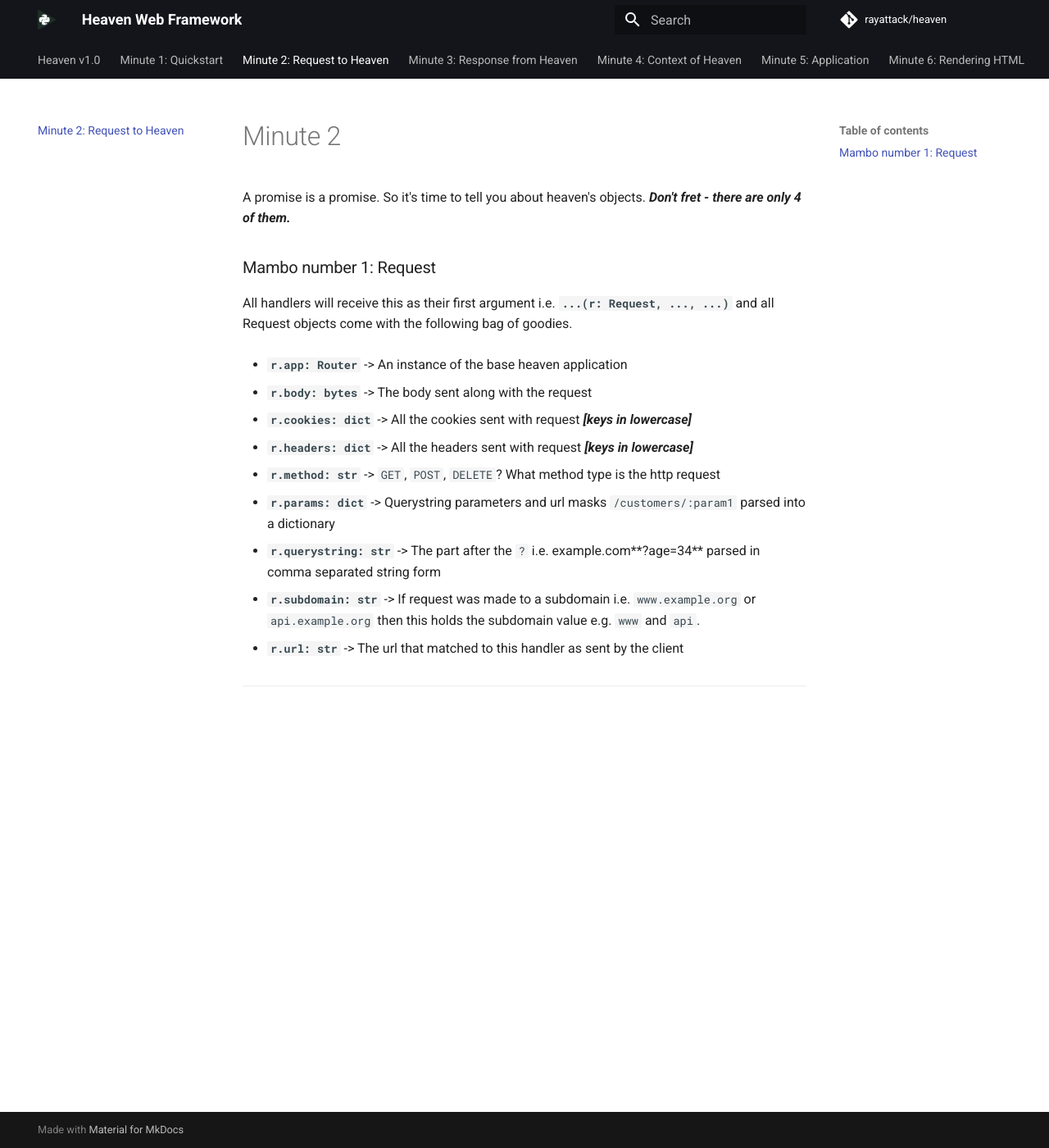
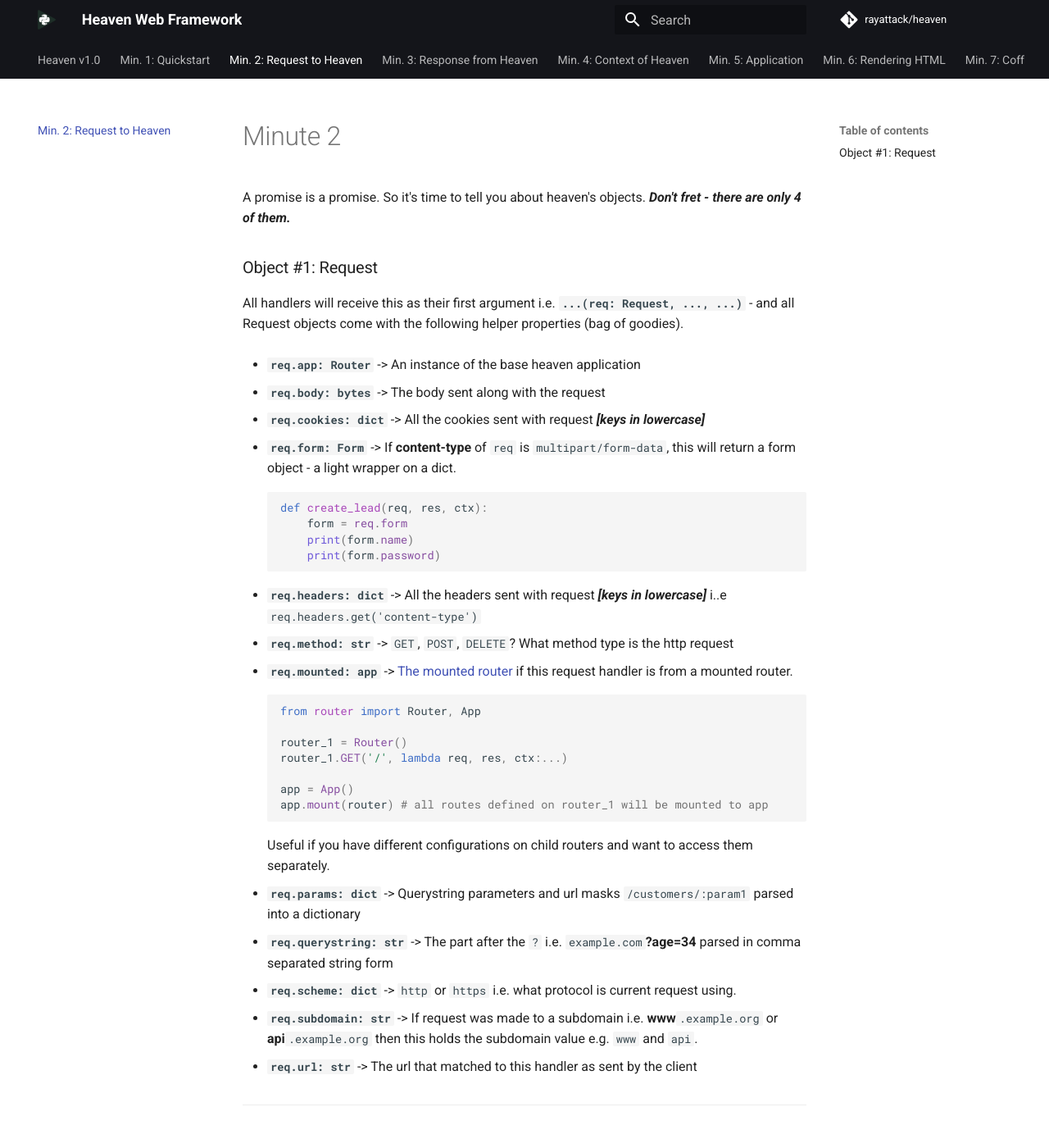
Before and after one commit to rayattack/heaven, an MkDocs documentation site: the page built from docs/request.md, in a window 1280 px wide and 1400 px high. Shown: the whole window at 82% size. Built offline with MkDocs 1.6.1 and Material for MkDocs 9.7.7, drawn with Linux system fonts in a browser that asks for light colours; comment, search, counter and statistics services are not loaded; some of the changed text lies outside the part shown.

Commit message:
docs: request to heaven documentation added

````diff
--- a/docs/request.md
+++ b/docs/request.md
@@ -2,25 +2,54 @@
 A promise is a promise. So it's time to tell you about heaven's objects. **_Don't fret - there are only 4 of them._**
 
 
-### Mambo number 1: Request
-All handlers will receive this as their first argument i.e. **`...(r: Request, ..., ...)`** and all Request objects come with the following bag of goodies.
+### Object \#1: Request
+All handlers will receive this as their first argument i.e. **`...(req: Request, ..., ...)`** -
+and all Request objects come with the following helper properties (bag of goodies).
 
-- **`r.app: Router`** -> An instance of the base heaven application
+- **`req.app: Router`** -> An instance of the base heaven application
 
-- **`r.body: bytes`** -> The body sent along with the request
+- **`req.body: bytes`** -> The body sent along with the request
 
-- **`r.cookies: dict`** -> All the cookies sent with request **_[keys in lowercase]_**
+- **`req.cookies: dict`** -> All the cookies sent with request **_[keys in lowercase]_**
 
-- **`r.headers: dict`** -> All the headers sent with request **_[keys in lowercase]_**
+- **`req.form: Form`** -> If **content-type** of `req` is `multipart/form-data`, this will return a form object - a light
+    wrapper on a dict.
+    ```py
+    def create_lead(req, res, ctx):
+        form = req.form
+        print(form.name)
+        print(form.password)
+    ```
 
-- **`r.method: str`** -> `GET`, `POST`, `DELETE`? What method type is the http request
+- **`req.headers: dict`** -> All the headers sent with request **_[keys in lowercase]_** i..e `req.headers.get('content-type')`
 
-- **`r.params: dict`** -> Querystring parameters and url masks `/customers/:param1` parsed into a dictionary
+- **`req.method: str`** -> `GET`, `POST`, `DELETE`? What method type is the http request
 
-- **`r.querystring: str`** -> The part after the `?` i.e. example.com**?age=34** parsed in comma separated string form
+- **`req.mounted: app`** -> [The mounted router](mount.md) if this request handler is from a mounted router.
+    ```py
+    from router import Router, App
 
-- **`r.subdomain: str`** -> If request was made to a subdomain i.e. `www.example.org` or `api.example.org` then this holds the subdomain value e.g. `www` and `api`.
+    router_1 = Router()
+    router_1.GET('/', lambda req, res, ctx:...)
 
-- **`r.url: str`** -> The url that matched to this handler as sent by the client
+    app = App()
+    app.mount(router) # all routes defined on router_1 will be mounted to app
+    ```
+    Useful if you have different configurations on child routers and want to access them separately.
+
+- **`req.params: dict`** -> Querystring parameters and url masks `/customers/:param1` parsed into a dictionary
+
+- **`req.querystring: str`** -> The part after the `?` i.e. `example.com`**?age=34** parsed in comma separated string form
+
+- **`req.scheme: dict`** -> `http` or `https` i.e. what protocol is current request using.
+
+- **`req.subdomain: str`** -> If request was made to a subdomain i.e. **www**`.example.org` or **api**`.example.org`
+    then this holds the subdomain value e.g. `www` and `api`.
+
+- **`req.url: str`** -> The url that matched to this handler as sent by the client
 
 -----------------------
+
+&nbsp;
+
+[Next: Requests to Heaven](request.md)
--- a/mkdocs.yml
+++ b/mkdocs.yml
@@ -24,16 +24,16 @@
 
 nav:
   - Heaven v1.0: index.md
-  - Minute 1&colon; Quickstart: quickstart.md
-  - Minute 2&colon; Request to Heaven: request.md
-  - Minute 3&colon; Response from Heaven: response.md
-  - Minute 4&colon; Context of Heaven: context.md
-  - Minute 5&colon; Application: router.md
-  - Minute 6&colon; Rendering HTML: html.md
-  - Minute 7&colon; Coffee Break: coffee.md
-  - Minute 8&colon; Mounting Apps: examples.md
-  - Minute 9&colon; Code Snippets: snippets.md
-  - Minute 10&colon; Congratulate Yourself: congrats.md
+  - Min. 1&colon; Quickstart: quickstart.md
+  - Min. 2&colon; Request to Heaven: request.md
+  - Min. 3&colon; Response from Heaven: response.md
+  - Min. 4&colon; Context of Heaven: context.md
+  - Min. 5&colon; Application: router.md
+  - Min. 6&colon; Rendering HTML: html.md
+  - Min. 7&colon; Coffee Break: coffee.md
+  - Min. 8&colon; Mounting Apps: mount.md
+  - Min. 9&colon; Code Snippets: snippets.md
+  - Min. 10&colon; Congratulate Yourself: congrats.md
 
 extra_css:
   - 'css/custom.css'
````
